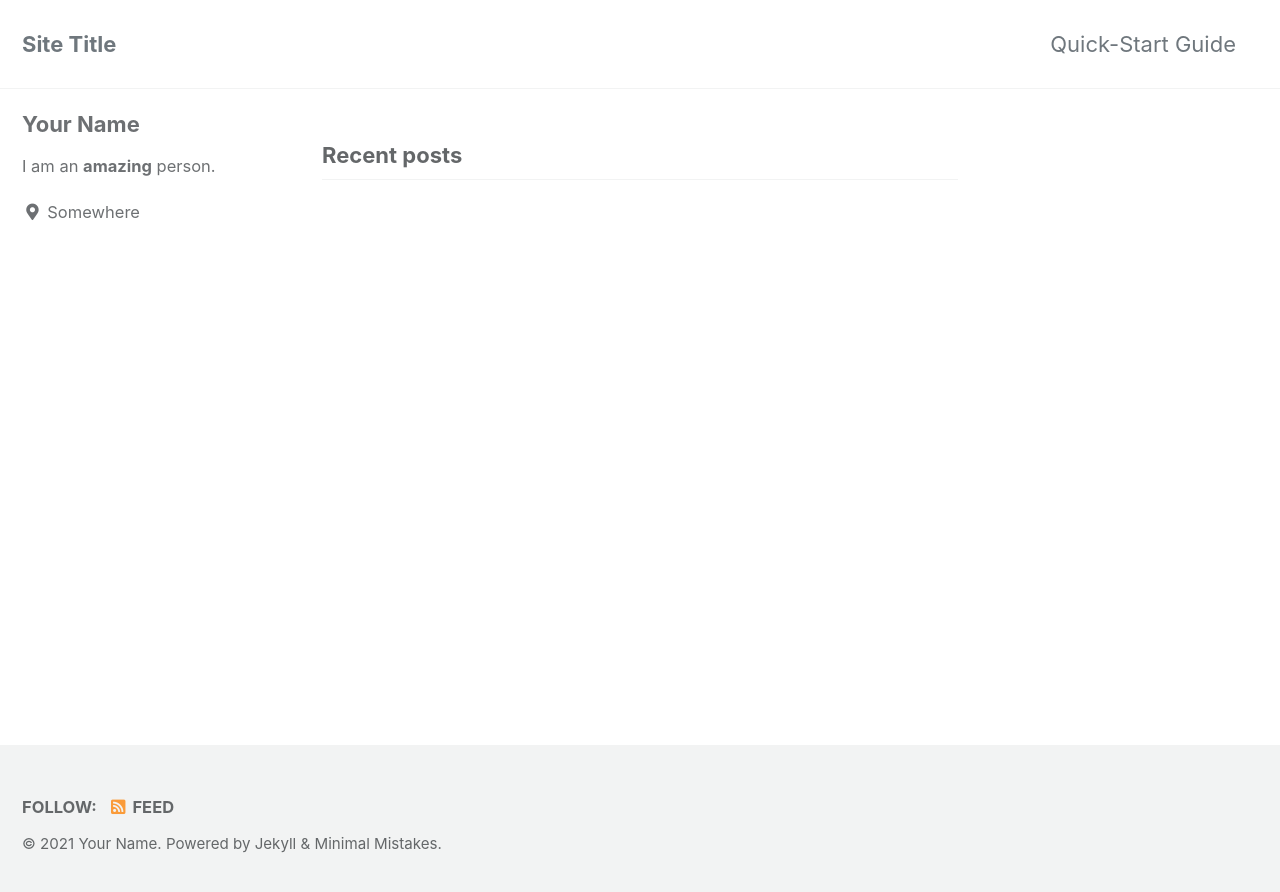
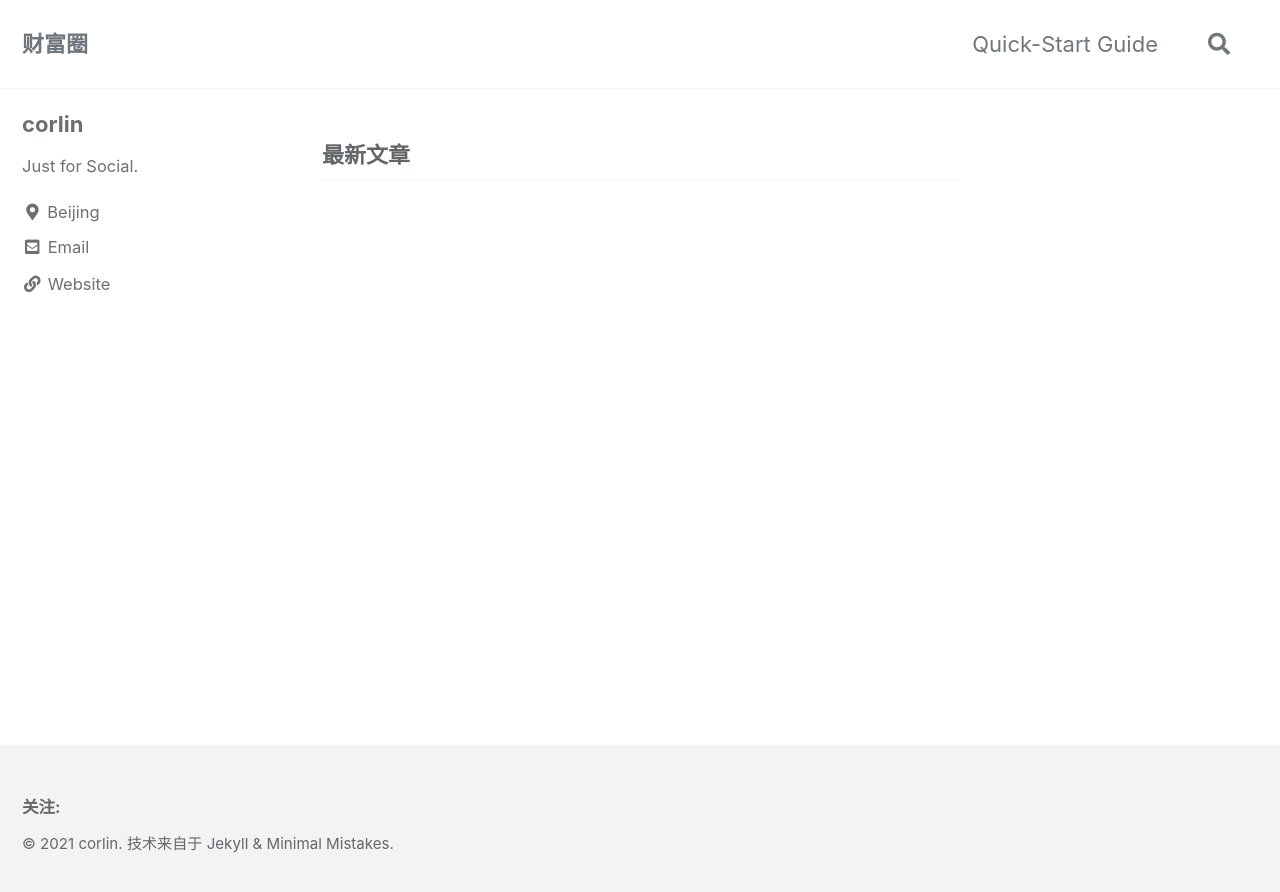
Before and after one commit to corlin/caifu, a Jekyll site: the page built from index.html, in a window 1280 px wide. Shown: the top 892 px of the page. Built offline with Jekyll 4.4.1, drawn with Linux system fonts in a browser that asks for light colours; cached includes are drawn as plain includes; the list of posts is cut into pages by our own code.

Commit message:
Update _config.yml

```diff
--- a/_config.yml
+++ b/_config.yml
@@ -15,12 +15,12 @@
 minimal_mistakes_skin    : "default" # "air", "aqua", "contrast", "dark", "dirt", "neon", "mint", "plum", "sunrise"
 
 # Site Settings
-locale                   : "en-US"
-title                    : "Site Title"
+locale                   : "zh-CN"
+title                    : "财富圈"
 title_separator          : "-"
 subtitle                 : # site tagline that appears below site title in masthead
-name                     : "Your Name"
-description              : "An amazing website."
+name                     : "corlin"
+description              : "你我的小圈子."
 url                      : # the base hostname & protocol for your site e.g. "https://mmistakes.github.io"
 baseurl                  : # the subpath of your site, e.g. "/blog"
 repository               : # GitHub username/repo-name e.g. "mmistakes/minimal-mistakes"
@@ -30,7 +30,7 @@ masthead_title           : # overrides the website title displayed in the masthe
 # breadcrumbs            : false # true, false (default)
 words_per_minute         : 200
 comments:
-  provider               : # false (default), "disqus", "discourse", "facebook", "staticman", "staticman_v2", "utterances", "giscus", "custom"
+  provider               : flase # false (default), "disqus", "discourse", "facebook", "staticman", "staticman_v2", "utterances", "giscus", "custom"
   disqus:
     shortname            : # https://help.disqus.com/customer/portal/articles/466208-what-s-a-shortname-
   discourse:
@@ -38,10 +38,10 @@ comments:
   facebook:
     # https://developers.facebook.com/docs/plugins/comments
     appid                :
-    num_posts            : # 5 (default)
-    colorscheme          : # "light" (default), "dark"
+    num_posts            : 5 # 5 (default)
+    colorscheme          : light # "light" (default), "dark"
   utterances:
-    theme                : # "github-light" (default), "github-dark"
+    theme                : github-light # "github-light" (default), "github-dark"
     issue_term           : # "pathname" (default)
   giscus:
     repo_id              : # Shown during giscus setup at https://giscus.app
@@ -58,9 +58,9 @@ reCaptcha:
   secret                 :
 atom_feed:
   path                   : # blank (default) uses feed.xml
-  hide                   : # true, false (default)
-search                   : # true, false (default)
-search_full_content      : # true, false (default)
+  hide                   : true # true, false (default)
+search                   : true # true, false (default)
+search_full_content      : true # true, false (default)
 search_provider          : # lunr (default), algolia, google
 algolia:
   application_id         : # YOUR_APPLICATION_ID
@@ -79,7 +79,7 @@ baidu_site_verification  :
 
 # Social Sharing
 twitter:
-  username               :
+  username               : corlin
 facebook:
   username               :
   app_id                 :
@@ -88,7 +88,7 @@ og_image                 : # Open Graph/Twitter default site image
 # For specifying social profiles
 # - https://developers.google.com/structured-data/customize/social-profiles
 social:
-  type                   : # Person or Organization (defaults to Person)
+  type                   : Organization # Person or Organization (defaults to Person)
   name                   : # If the user or organization name differs from the site's name
   links: # An array of links to social media profiles
 
@@ -102,18 +102,18 @@ analytics:
 
 # Site Author
 author:
-  name             : "Your Name"
+  name             : "corlin"
   avatar           : # path of avatar image, e.g. "/assets/images/bio-photo.jpg"
-  bio              : "I am an **amazing** person."
-  location         : "Somewhere"
+  bio              : "Just for Social."
+  location         : "Beijing"
   email            :
   links:
     - label: "Email"
       icon: "fas fa-fw fa-envelope-square"
-      # url: "mailto:your.name@email.com"
+      url: "mailto:me@corlin.cn"
     - label: "Website"
       icon: "fas fa-fw fa-link"
-      # url: "https://your-website.com"
+      url: "https://your-website.com"
     - label: "Twitter"
       icon: "fab fa-fw fa-twitter-square"
       # url: "https://twitter.com/"
```
